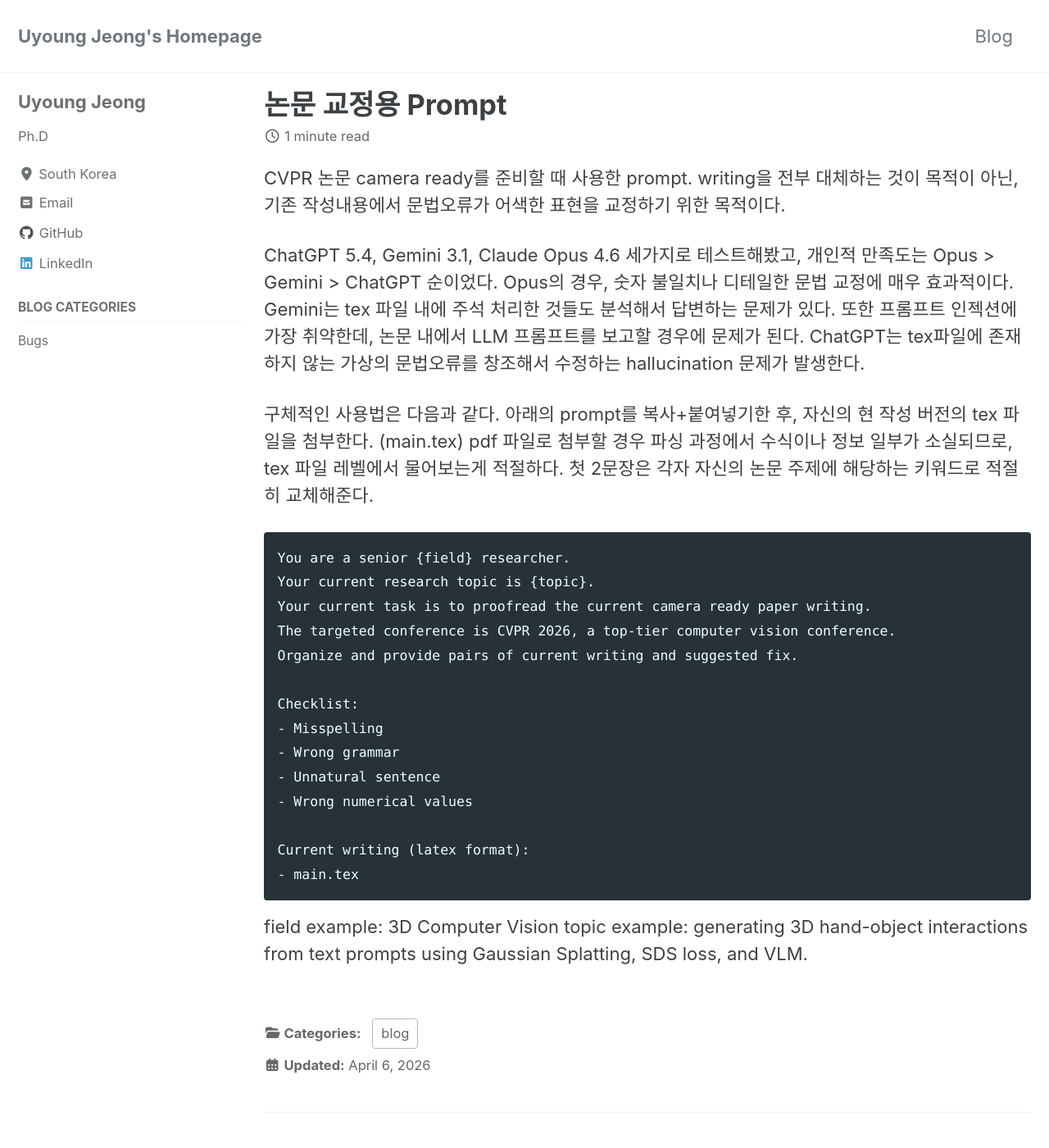
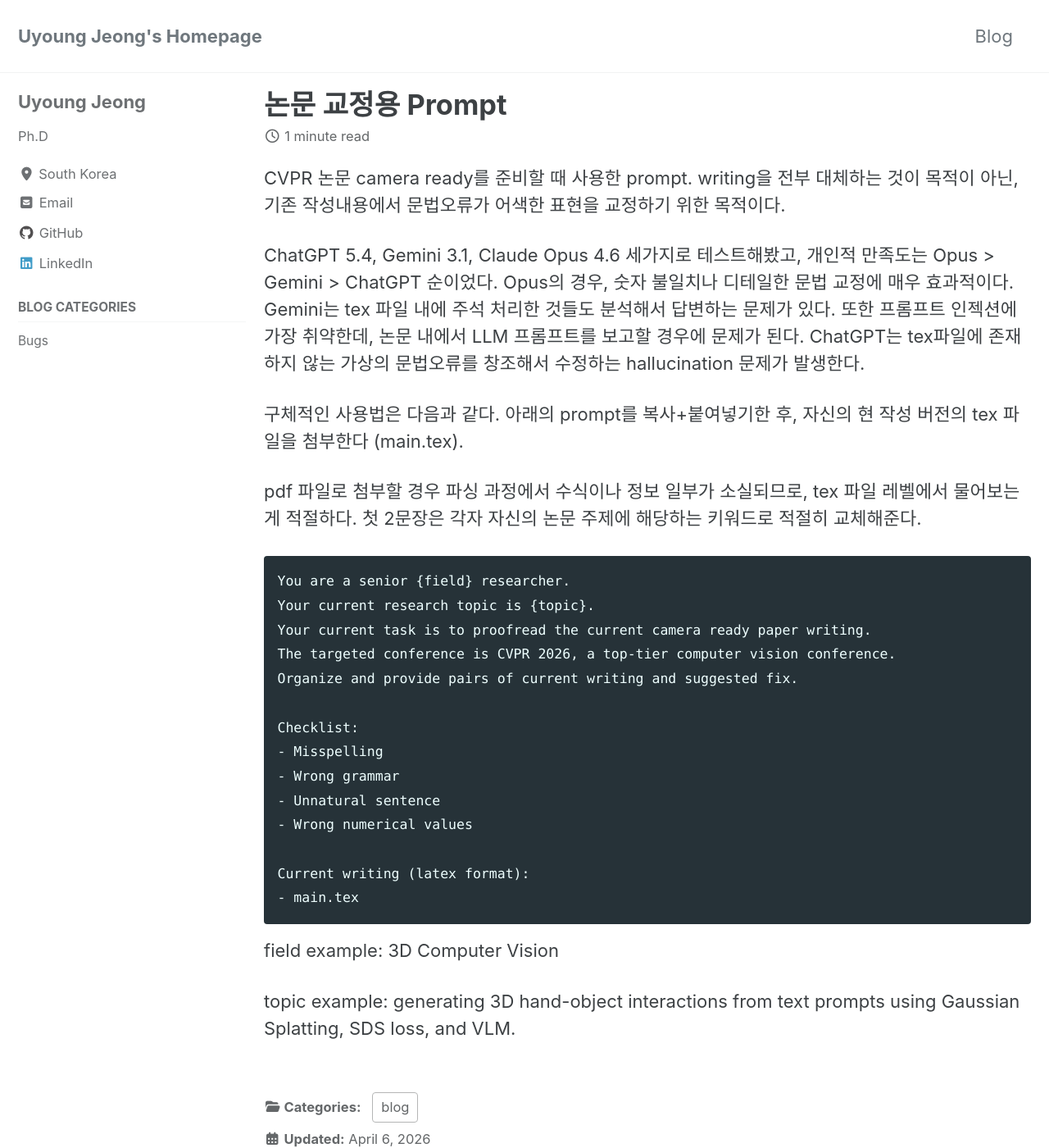
Before and after one commit to uyoung-jeong/uyoung-jeong.github.io, a Jekyll site: the page built from _posts/2026-04-06-prompt.md, in a window 1280 px wide and 1400 px high. Shown: the whole window at 82% size. Built offline with Jekyll 4.4.1, drawn with Linux system fonts in a browser that asks for light colours; cached includes are drawn as plain includes.

Commit message:
blog readability

````diff
--- a/_posts/2026-04-06-prompt.md
+++ b/_posts/2026-04-06-prompt.md
@@ -17,7 +17,8 @@ Gemini는 tex 파일 내에 주석 처리한 것들도 분석해서 답변하는
 ChatGPT는 tex파일에 존재하지 않는 가상의 문법오류를 창조해서 수정하는 hallucination 문제가 발생한다.
 
 구체적인 사용법은 다음과 같다.
-아래의 prompt를 복사+붙여넣기한 후, 자신의 현 작성 버전의 tex 파일을 첨부한다. (main.tex)
+아래의 prompt를 복사+붙여넣기한 후, 자신의 현 작성 버전의 tex 파일을 첨부한다 (main.tex).
+
 pdf 파일로 첨부할 경우 파싱 과정에서 수식이나 정보 일부가 소실되므로, tex 파일 레벨에서 물어보는게 적절하다.
 첫 2문장은 각자 자신의 논문 주제에 해당하는 키워드로 적절히 교체해준다.
 
@@ -38,4 +39,5 @@ Current writing (latex format):
 - main.tex
 ```
 field example: 3D Computer Vision
+
 topic example: generating 3D hand-object interactions from text prompts using Gaussian Splatting, SDS loss, and VLM.
````
